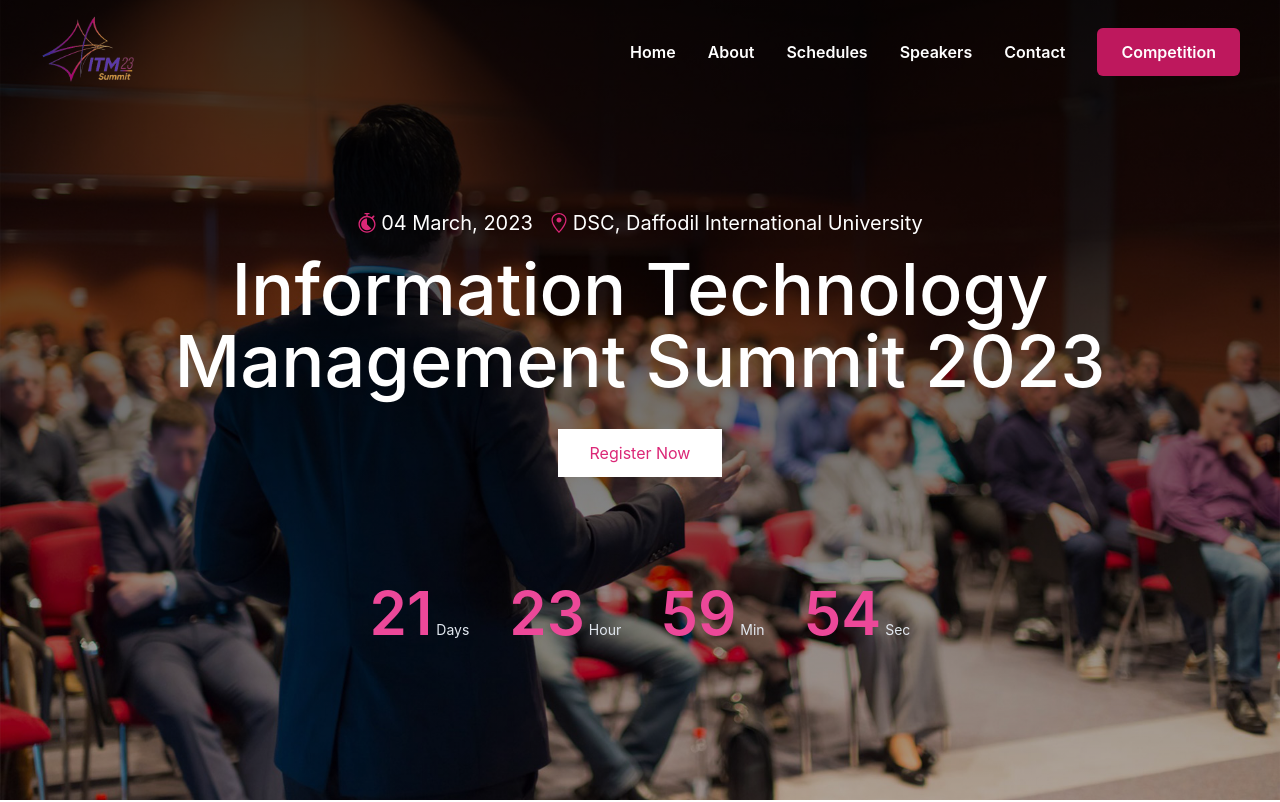
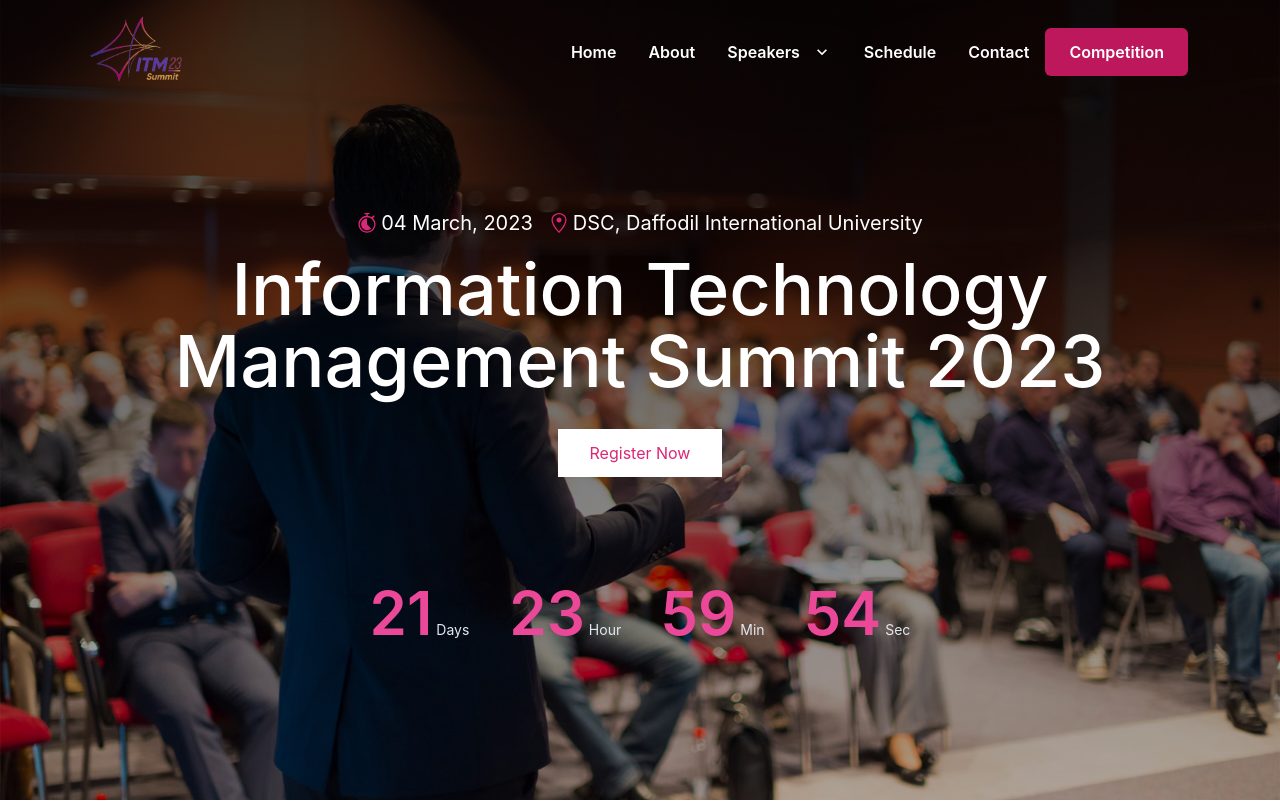
Before and after one commit to saadi001/itm-summit-frontend, a React (Create React App) app: page / in a window 1280 px wide. Shown: the top 802 px of the page. Built offline with nearby package versions, Linux system fonts and the light colour scheme; no server answers.

Commit message:
navbar updated

```diff
--- a/src/Pages/Home/Shcedule/Schedule.js
+++ b/src/Pages/Home/Shcedule/Schedule.js
@@ -1,6 +1,6 @@
 import React, { useEffect, useState } from 'react';
 import { GoLocation } from "react-icons/go";
-import women from '../../../Asset/image/women 1.jpg'
+import { GiDuration } from "react-icons/gi";
 
 const Schedule = () => {
      const [schedules, setSchedule] = useState([]);
@@ -11,35 +11,43 @@ const Schedule = () => {
                .then(data => setSchedule(data))
      }, [])
      return (
-          <div>
-               <p className='text-2xl md:text-4xl font-bold text-center mb-10'>Program Schedule</p>
+          <div id='schedule'>
+               <p className='text-2xl md:text-4xl font-bold text-center mb-10 md:mb-16'>Program Schedule</p>
                <div className='flex gap-4'>
-                    <div className='w-1/3 border'>
+                    <div className='w-1/3 hidden lg:inline-block'>
                          <p className='text-2xl md:text-4xl font-semibold'>Check The Schedule</p>
                          <p className='my-5 text-gray-500 font-serif'>This is event schedule section you can check the details about time duration, speaker, venue & more.</p>
-                         <div className='mt-10 flex-col'>
+                         {/* <div className='mt-10 flex-col'>
                               <div className='bg-gray-400/30 text-center w-[140px] py-3 inline-block hover:bg-pink-600 my-2 cursor-pointer hover:text-white font-medium'>Morning</div><br />
                               <div className='bg-gray-400/30 text-center w-[140px] py-3 inline-block hover:bg-pink-600 my-2 cursor-pointer hover:text-white font-medium'>Noon</div><br />
                               <div className='bg-gray-400/30 text-center w-[140px] py-3 inline-block hover:bg-pink-600 my-2 cursor-pointer hover:text-white font-medium'>Evening</div>
-                         </div>
+                         </div> */}
                     </div>
-                    <div className='border w-2/3'>
+                    <div className='w-full lg:w-2/3'>
                          <div className='text-center text-xl font-medium py-3 bg-blue-500 text-white'>Saturday, 4 March 2019</div>
                          <div>
                               {
                                    schedules.map(schedule => {
                                         return (
-                                             <div className='flex items-center gap-3 py-4 border'>
-                                                  <div className='px-4 text-base font-medium'>{schedule?.time}</div>
-                                                  <div className='flex gap-4'>
-                                                       <div className='w-24'><img className='w-full' src={women} alt="" /></div>
-                                                       <div >
-                                                            <p className='text-lg font-semibold'>{schedule?.name}</p>
-                                                            <div className='mt-3'>
-                                                                 <div className='text-base '>
-                                                                      {
-                                                                           schedule?.location ? <div><GoLocation/> {schedule?.location}</div> : ''
-                                                                      }
+                                             <div key={schedule.id} className='flex items-center gap-3 py-5 border'>
+                                                  <div className='w-16 sm:w-auto px-4 text-sm md:text-base font-medium'>{schedule?.time}</div>
+                                                  <div>
+                                                       <div  className='flex gap-4'>
+                                                            <div className='w-16 md:w-24'><img className='w-16 md:w-24 object-cover' src={schedule?.images} alt="" /></div>
+                                                            <div className={`${schedule?.id === 1 || schedule?.id === 3 || schedule?.id === 8 ? 'flex items-center': ""}`}>
+                                                                 <p className='text-base md:text-lg font-semibold'>{schedule?.name}</p>
+                                                                 <div className='mt-3'>
+                                                                      <div className='text-xs md:text-base '>
+                                                                           {
+                                                                                schedule?.location ?
+                                                                                     <div className='flex items-center gap-1 font-semibold'>
+                                                                                          <span className='text-pink-600'><GoLocation /></span> {schedule?.location}
+                                                                                          <div className='flex items-center gap-1 ml-3'>
+                                                                                               <span className='text-pink-600'><GiDuration /></span> {schedule?.Duration}
+                                                                                          </div>
+                                                                                     </div> : ''
+                                                                           }
+                                                                      </div>
                                                                  </div>
                                                             </div>
                                                        </div>
--- a/src/Pages/Home/Speakers/KeynoteSpeaker/KeynoteSpeaker.js
+++ b/src/Pages/Home/Speakers/KeynoteSpeaker/KeynoteSpeaker.js
@@ -3,8 +3,8 @@ import aymanSadiq from '../../../../Asset/image/Ayman-Sadiq.jpg'
 
 const KeynoteSpeaker = () => {
      return (
-          <div className='my-14 '>
-               <p className='text-2xl md:text-4xl font-bold text-center mb-10'>Keynote Speaker</p>
+          <div id='keynotespeaker' className='md:my-20 my-12'>
+               <p className='text-2xl md:text-4xl font-bold text-center mb-10 md:mb-16'>Keynote Speaker</p>
                <div className='grid grid-cols-1 sm:grid-cols-2 relative rounded-md gap-0 sm:gap-3'>
                     <div>
                          <img className='w-full h-full object-cover rounded-tl-md rounded-tr-md sm:rounded-tr-none sm:rounded-bl-md' src={aymanSadiq} alt="" />
--- a/src/Pages/Home/TopLandingPage/Navbar/Navbar.js
+++ b/src/Pages/Home/TopLandingPage/Navbar/Navbar.js
@@ -1,46 +1,96 @@
-import React, { useState } from 'react';
 import { Link } from 'react-router-dom';
 import { IoMdMenu } from "react-icons/io";
-import {  RxCross2 } from "react-icons/rx";
+import { RxCross2 } from "react-icons/rx";
 import logo from '../../../../Asset/logo/328496960_760463888831247_1725153779242283475_n-removebg-preview.png'
 
 const Navbar = () => {
-     const [open, setOpen] = useState(false);
      return (
-          <div className='flex justify-between items-center py-2 text-white mx-10'>
-               <div className='w-24 cursor-pointer'><img className='w-full' src={logo} alt="" /></div>
-               {/* for big screen  */}
-               <div className='hidden md:block'>
-                    <ul className='flex items-center gap-8 font-semibold'>
-                         <li><Link to={'/'}>Home</Link></li>
-                         <li><a href="#about">About</a></li>
-                         <li><Link>Schedules</Link></li>
-                         <li><Link>Speakers</Link></li>
-                         <li>Contact</li>
-                         <li className='bg-pink-700 px-6 py-3 rounded-md'>Competition</li>
-                    </ul>
-               </div>
-               {/* for small screen  */}
-               <div className='md:hidden'>
-                    <div className='relative' onClick={() => setOpen(!open)}>
-                         {
-                              open ? <RxCross2 className='w-6 h-6 cursor-pointer'/> : <IoMdMenu  className='w-6 h-6 cursor-pointer ' />
-                         }
-                    </div>
-                    {
-                         open && <div className='bg-white text-slate-800 pl-5 pr-16 rounded-md mr-8 right-2 py-2 absolute z-10 block md:hidden'>
-                              <ul className=' font-semibold'>
-                                   <li className='pb-2'><Link to={'/'}>Home</Link></li>
-                                   <li className='pb-2'><a href="#about">About</a></li>
-                                   <li className='pb-2'><Link>Schedules</Link></li>
-                                   <li className='pb-2'><Link>Speakers</Link></li>
-                                   <li className='pb-2'>Contact</li>
-                                   {/* <li className='bg-pink-700 px-6 py-3 rounded-md'>Competition</li> */}
+          <div className='lg:mx-20 md:mx-12 mx-2 '>
+               <div className="navbar justify-between text-white">
+                    <div className="flex justify-between">
+                         <div className="dropdown">
+                              {/* mobile view  */}
+                              <label tabIndex={0} className="btn btn-ghost lg:hidden">
+                                   <svg xmlns="http://www.w3.org/2000/svg" className="h-6 w-6 text-white" fill="none" viewBox="0 0 24 24" stroke="currentColor"><path strokeLinecap="round" strokeLinejoin="round" strokeWidth="2" d="M4 6h16M4 12h8m-8 6h16" /></svg>
+                              </label>
+                              <ul tabIndex={0} className="menu menu-compact dropdown-content mt-3 p-2 shadow bg-base-100 rounded-box text-gray-800 w-52">
+                                   <li><a href='#home' className='px-6 py-3'>Home</a></li>
+                                   <li><a href='#about' className='px-6 py-3'>About</a></li>
+                                   <li tabIndex={0}>
+                                        <a className="justify-between px-6 py-3">
+                                             Speakers
+                                             <svg className="fill-current" xmlns="http://www.w3.org/2000/svg" width="24" height="24" viewBox="0 0 24 24"><path d="M8.59,16.58L13.17,12L8.59,7.41L10,6L16,12L10,18L8.59,16.58Z" /></svg>
+                                        </a>
+                                        <ul className="p-2 bg-base-100">
+                                             <li><a href='#keynotespeaker'>Keynote Speaker</a></li>
+                                             <li><a>Panel Member</a></li>
+                                        </ul>
+                                   </li>
+                                   <li><a href='#schedule' className='px-6 py-3'>Schedule</a></li>
+                                   <li><a className='px-6 py-3'>Contact</a></li>
+                                   <li className='bg-pink-700 px-6 py-3 rounded-md hover:bg-blue-800 duration-200 ease-in cursor-pointer'>Competition</li>
                               </ul>
                          </div>
-                    }
+                         <Link to={'/'} className="w-16 md:w-24 text-xl"><img src={logo} alt="" /></Link>
+                    </div>
+                    {/* big screen view  */}
+                    <div className=" hidden lg:flex">
+                         <ul className="menu menu-horizontal px-1 font-semibold">
+                              <li><a href='#home'>Home</a></li>
+                              <li><a href='#about'>About</a></li>
+                              <li tabIndex={0}>
+                                   <a>
+                                        Speakers
+                                        <svg className="fill-current" xmlns="http://www.w3.org/2000/svg" width="20" height="20" viewBox="0 0 24 24"><path d="M7.41,8.58L12,13.17L16.59,8.58L18,10L12,16L6,10L7.41,8.58Z" /></svg>
+                                   </a>
+                                   <ul className="p-2 bg-base-100 text-gray-800 font-semibold">
+                                        <li><a href='#keynotespeaker'>Keynote Speaker</a></li>
+                                        <li><a>Panel Member</a></li>
+                                   </ul>
+                              </li>
+                              <li><a href='#schedule'>Schedule</a></li>
+                              <li><a>Contact</a></li>
+                              <li className='bg-pink-700 px-6 py-3 rounded-md hover:bg-blue-800 duration-200 ease-in cursor-pointer'>Competition</li>
+                         </ul>
+                    </div>
+
+
                </div>
           </div>
+          // <div className='flex justify-between items-center py-2 text-white mx-10'>
+          //      <div className='w-24 cursor-pointer'><img className='w-full' src={logo} alt="" /></div>
+          //      {/* for big screen  */}
+          //      <div className='hidden md:block'>
+          //           <ul className='flex items-center gap-8 font-semibold'>
+          //                <li><Link to={'/'}>Home</Link></li>
+          //                <li><a href="#about">About</a></li>
+          //                <li><Link>Schedules</Link></li>
+          //                <li><Link>Speakers</Link></li>
+          //                <li>Contact</li>
+          //                <li className='bg-pink-700 px-6 py-3 rounded-md'>Competition</li>
+          //           </ul>
+          //      </div>
+          //      {/* for small screen  */}
+          //      <div className='md:hidden'>
+          //           <div className='relative' onClick={() => setOpen(!open)}>
+          //                {
+          //                     open ? <RxCross2 className='w-6 h-6 cursor-pointer'/> : <IoMdMenu  className='w-6 h-6 cursor-pointer ' />
+          //                }
+          //           </div>
+          //           {
+          //                open && <div className='bg-white text-slate-800 pl-5 pr-16 rounded-md mr-8 right-2 py-2 absolute z-10 block md:hidden'>
+          //                     <ul className=' font-semibold'>
+          //                          <li className='pb-2'><Link to={'/'}>Home</Link></li>
+          //                          <li className='pb-2'><a href="#about">About</a></li>
+          //                          <li className='pb-2'><Link>Schedules</Link></li>
+          //                          <li className='pb-2'><Link>Speakers</Link></li>
+          //                          <li className='pb-2'>Contact</li>
+          //                          {/* <li className='bg-pink-700 px-6 py-3 rounded-md'>Competition</li> */}
+          //                     </ul>
+          //                </div>
+          //           }
+          //      </div>
+          // </div>
      );
 };
 
--- a/src/Pages/Home/TopLandingPage/TopLandingPage.js
+++ b/src/Pages/Home/TopLandingPage/TopLandingPage.js
@@ -10,7 +10,7 @@ const TopLandingPage = () => {
 
      const dateTimeAfterThreeDays = NOW_IN_MS + THREE_DAYS_IN_MS;
      return (
-          <div className='toplandingpage grid content-between min-h-screen '>
+          <div id='home' className='toplandingpage grid content-between min-h-screen '>
                <Navbar></Navbar>
                <MiddleDetails></MiddleDetails>
                <CountdownTimer targetDate={dateTimeAfterThreeDays} />
```
Also changed, not shown: src/Pages/Home/Testing/AnotherTesting.js (added, +11 -0 lines), src/Pages/Home/Testing/Testing.js (added, +85 -0 lines).
